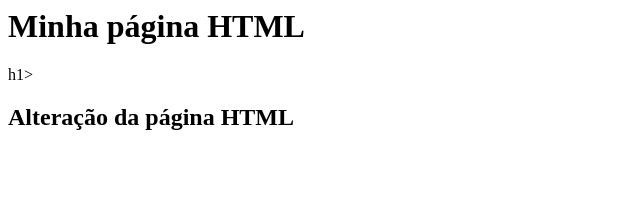
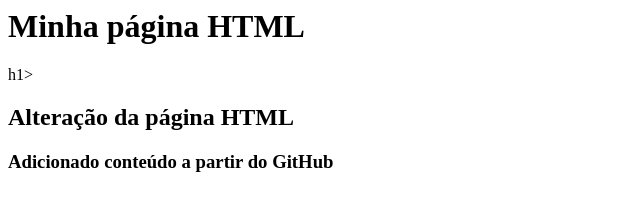
Before and after one commit to GuilhermeZK88/gama-no-github, a plain HTML site: page index.html in a window 1280 px wide. Shown: the whole page, without its empty margins (0-640 px from the left). Drawn offline with Linux system fonts and the light colour scheme.

Commit message:
Atualização a partir do GitHub

```diff
--- a/index.html
+++ b/index.html
@@ -3,5 +3,6 @@
 		<h1>Minha página HTML</h1>
 		h1>
 		<h2>Alteração da página HTML</h2>
+		<h3>Adicionado conteúdo a partir do GitHub</h3>
 	</body>
 </html>
```
